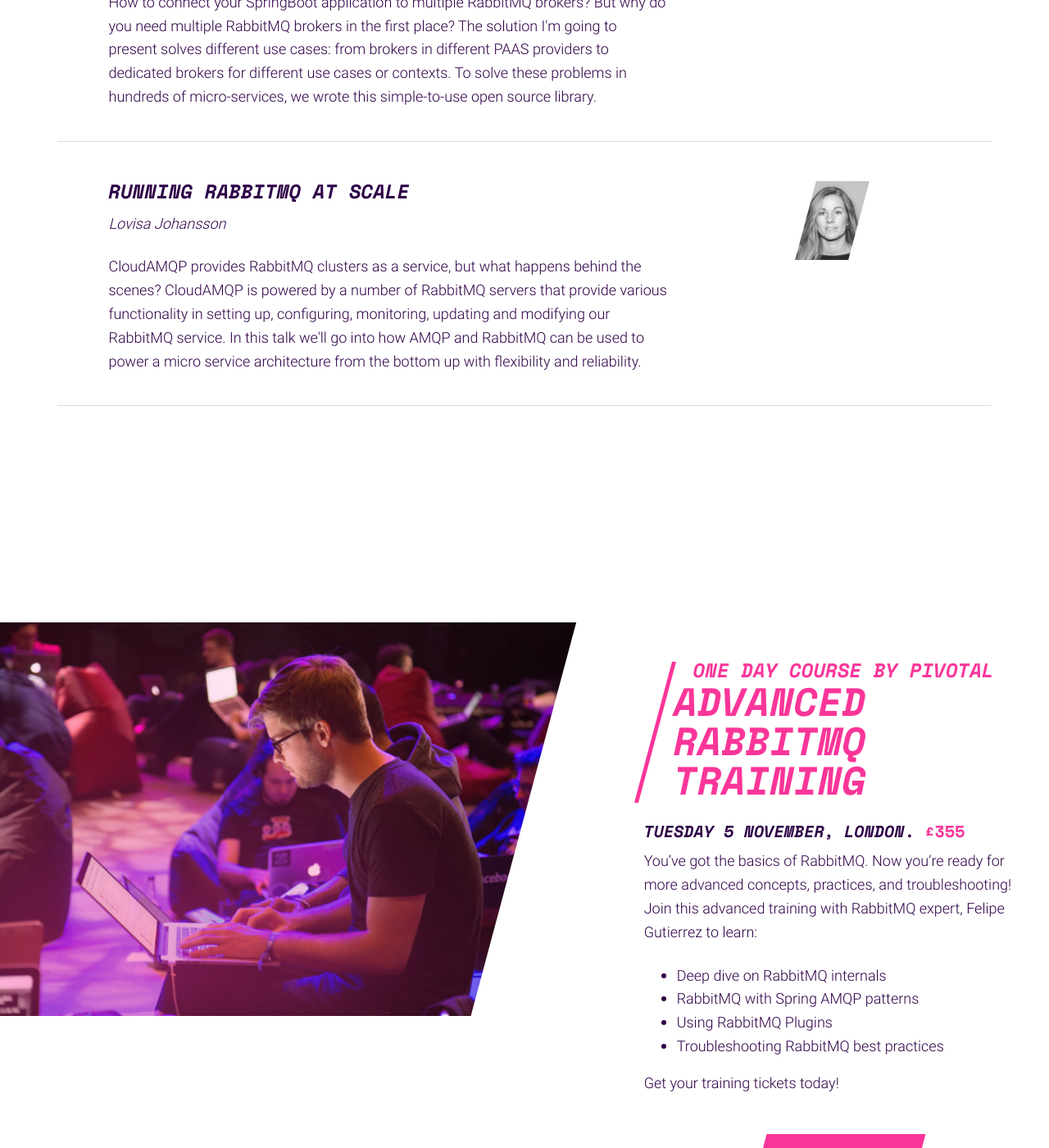
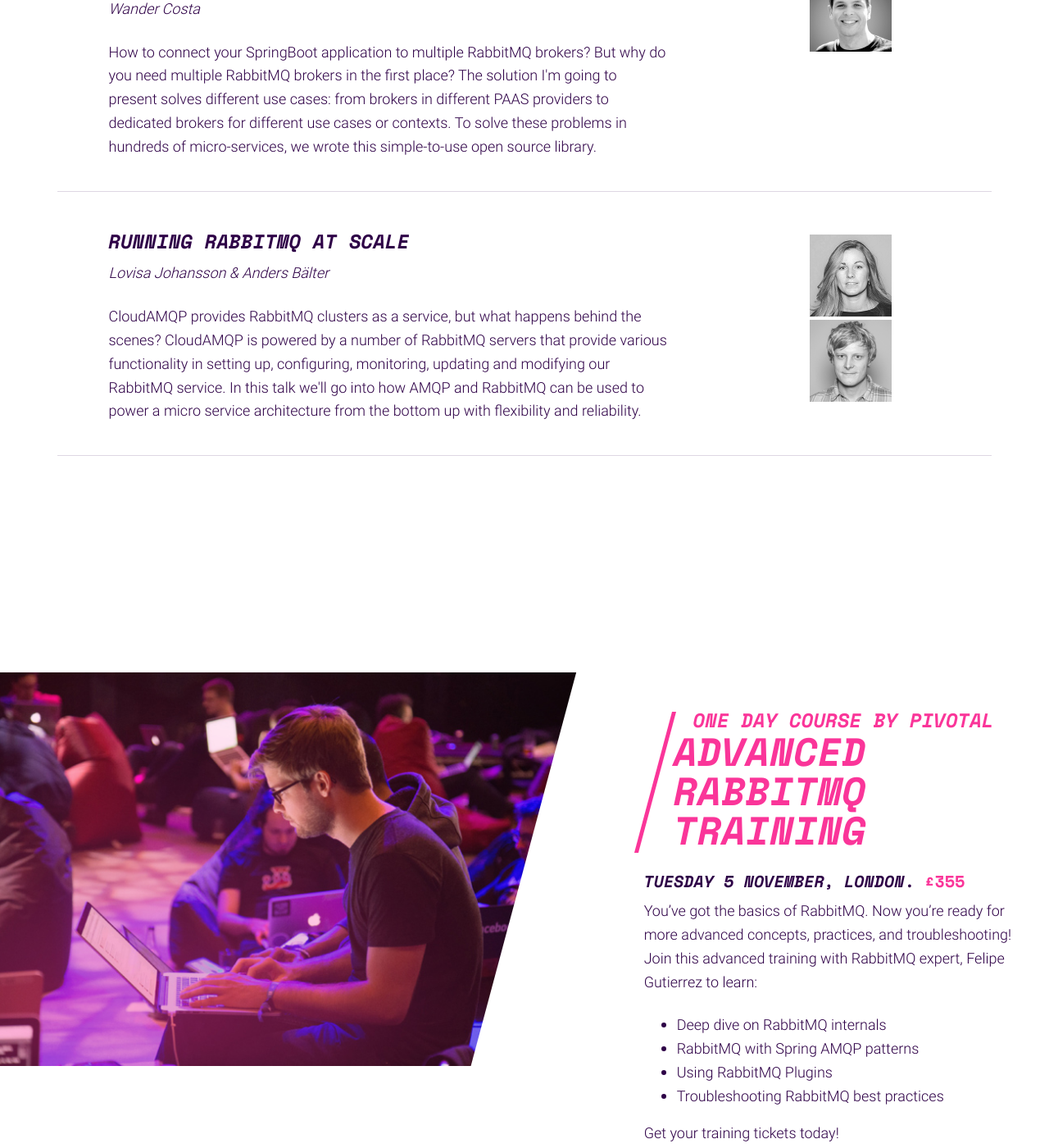
Before and after one commit to isabella232/rabbitmq-summit-1, a Jekyll site: the page built from index.html, in a window 1280 px wide and 1400 px high, scrolled down 5309 px. Shown: the whole window at 82% size. Built offline with Jekyll 4.4.1, drawn with Linux system fonts in a browser that asks for light colours; nearby versions of some CDN libraries; comment, search, counter and statistics services are not loaded.

Commit message:
Adds speakers to the list

```diff
--- a/css/starter.scss
+++ b/css/starter.scss
@@ -935,3 +935,7 @@ a.pink:hover {
 	color: $white;
 	background-color: $deep-purple;
 }
+
+.speaker-profile {
+	max-width: 100px;
+}
--- a/index.html
+++ b/index.html
@@ -346,7 +346,12 @@ footer-logo: /img/logo-pink.png
             <div class="row">
               <div class="col-12 col-xl-10 text-sm">
                 <p class="mb-lg-4">
-                  <em>{{ activity.speaker }}</em>
+                  <em>
+                    {{ activity.speaker }}
+                    {% if activity.co-speaker %}
+                      &amp; {{ activity.co-speaker }}
+                    {% endif %}
+                  </em>
                 </p>
                 <p>{{ activity.abstract }}</p>
                 {% if activity.topic1 %}
@@ -362,16 +367,11 @@ footer-logo: /img/logo-pink.png
           </div>
         </div>
         {% if activity.img %}
-        <div class="col-12 col-md-2 order-2 order-sm-3">
-          <div class="row">
-            <div class="schedule-speaker mb-3">
-              <div class="skew-box">
-                <div class="img-wrap">
-                  <img src="{{ activity.img }}" alt="{{ activity.speaker }}" />
-                </div>
-              </div>
-            </div>
-          </div>
+        <div class="col-12 col-md-2 order-2 order-sm-3 mb-2">
+          <img src="{{ activity.img }}" alt="{{ activity.speaker }}" class="speaker-profile mr-1 mt-1" />
+          {% if activity.co-speaker %}
+            <img src="{{ activity.co-img }}" alt="{{ activity.co-speaker }}" class="speaker-profile mr-1 mt-1" />
+          {% endif %}
         </div>
         {% else %}
         <div class="col-12 col-md-2 order-2 order-sm-3">
```
Also changed, not shown: _data/schedule.yml (+8 -2 lines).
